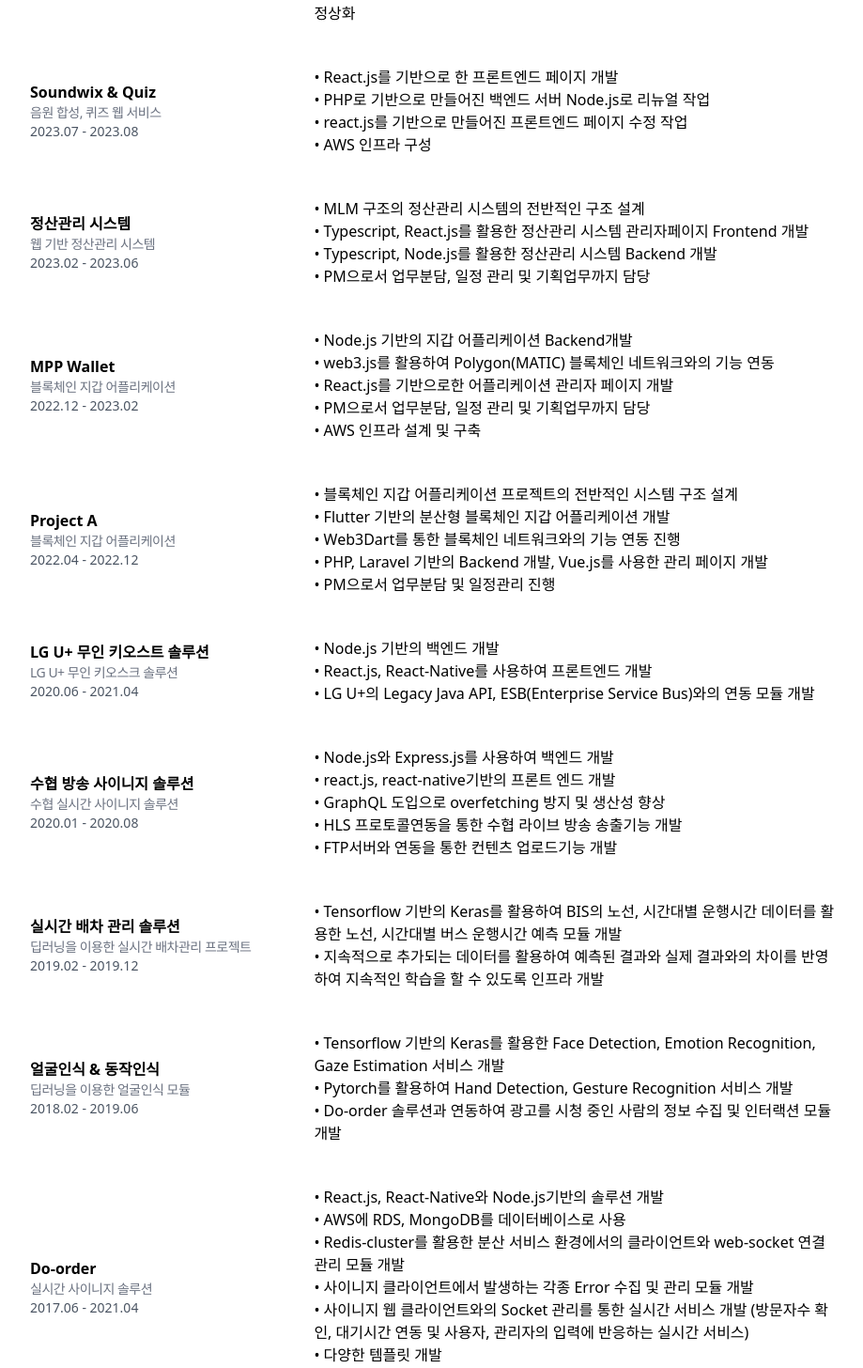
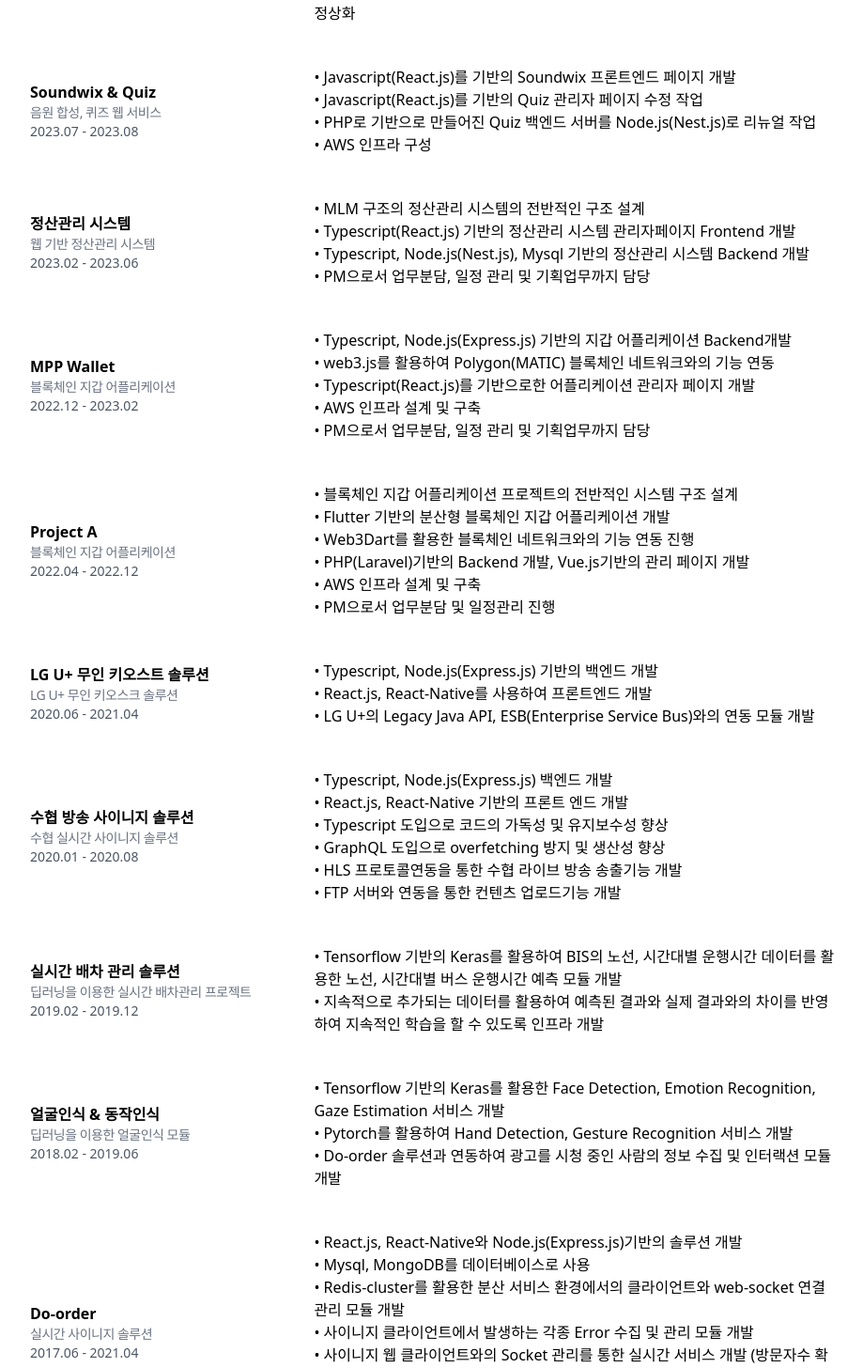
Before and after one commit to sedna99/portfolio, a React (Vite) app: page / in a window 1280 px wide. Shown: the part 3366-4822 px from the top of the page at 94% size, without its empty margins (176-1095 px from the left). Built offline with nearby package versions, Linux system fonts and the light colour scheme.

Commit message:
Fix: 프로젝트 내용들 다듬기

```diff
--- a/src/sections/Projects.tsx
+++ b/src/sections/Projects.tsx
@@ -77,9 +77,9 @@
     date: "2023.07 - 2023.08",
     subname: "음원 합성, 퀴즈 웹 서비스",
     descriptions: [
-      "React.js를 기반으로 한 프론트엔드 페이지 개발",
-      "PHP로 기반으로 만들어진 백엔드 서버 Node.js로 리뉴얼 작업",
-      "react.js를 기반으로 만들어진 프론트엔드 페이지 수정 작업",
+      "Javascript(React.js)를 기반의 Soundwix 프론트엔드 페이지 개발",
+      "Javascript(React.js)를 기반의 Quiz 관리자 페이지 수정 작업",
+      "PHP로 기반으로 만들어진 Quiz 백엔드 서버를 Node.js(Nest.js)로 리뉴얼 작업",
       "AWS 인프라 구성",
     ],
   },
@@ -89,8 +89,8 @@
     subname: "웹 기반 정산관리 시스템",
     descriptions: [
       "MLM 구조의 정산관리 시스템의 전반적인 구조 설계",
-      "Typescript, React.js를 활용한 정산관리 시스템 관리자페이지 Frontend 개발",
-      "Typescript, Node.js를 활용한 정산관리 시스템 Backend 개발",
+      "Typescript(React.js) 기반의 정산관리 시스템 관리자페이지 Frontend 개발",
+      "Typescript, Node.js(Nest.js), Mysql 기반의 정산관리 시스템 Backend 개발",
       "PM으로서 업무분담, 일정 관리 및 기획업무까지 담당",
     ],
   },
@@ -99,11 +99,11 @@
     date: "2022.12 - 2023.02",
     subname: "블록체인 지갑 어플리케이션",
     descriptions: [
-      "Node.js 기반의 지갑 어플리케이션 Backend개발",
+      "Typescript, Node.js(Express.js) 기반의 지갑 어플리케이션 Backend개발",
       "web3.js를 활용하여 Polygon(MATIC) 블록체인 네트워크와의 기능 연동",
-      "React.js를 기반으로한 어플리케이션 관리자 페이지 개발",
+      "Typescript(React.js)를 기반으로한 어플리케이션 관리자 페이지 개발",
+      "AWS 인프라 설계 및 구축",
       "PM으로서 업무분담, 일정 관리 및 기획업무까지 담당",
-      "AWS 인프라 설계 및 구축",
     ],
   },
   {
@@ -113,8 +113,9 @@
     descriptions: [
       "블록체인 지갑 어플리케이션 프로젝트의 전반적인 시스템 구조 설계",
       "Flutter 기반의 분산형 블록체인 지갑 어플리케이션 개발",
-      "Web3Dart를 통한 블록체인 네트워크와의 기능 연동 진행",
-      "PHP, Laravel 기반의 Backend 개발, Vue.js를 사용한 관리 페이지 개발",
+      "Web3Dart를 활용한 블록체인 네트워크와의 기능 연동 진행",
+      "PHP(Laravel)기반의 Backend 개발, Vue.js기반의 관리 페이지 개발",
+      "AWS 인프라 설계 및 구축",
       "PM으로서 업무분담 및 일정관리 진행",
     ],
   },
@@ -123,7 +124,7 @@
     date: "2020.06 - 2021.04",
     subname: "LG U+ 무인 키오스크 솔루션",
     descriptions: [
-      "Node.js 기반의 백엔드 개발",
+      "Typescript, Node.js(Express.js) 기반의 백엔드 개발",
       "React.js, React-Native를 사용하여 프론트엔드 개발",
       "LG U+의 Legacy Java API, ESB(Enterprise Service Bus)와의 연동 모듈 개발",
     ],
@@ -133,11 +134,12 @@
     date: "2020.01 - 2020.08",
     subname: "수협 실시간 사이니지 솔루션",
     descriptions: [
-      "Node.js와 Express.js를 사용하여 백엔드 개발",
-      "react.js, react-native기반의 프론트 엔드 개발",
+      "Typescript, Node.js(Express.js) 백엔드 개발",
+      "React.js, React-Native 기반의 프론트 엔드 개발",
+      "Typescript 도입으로 코드의 가독성 및 유지보수성 향상",
       "GraphQL 도입으로 overfetching 방지 및 생산성 향상",
       "HLS 프로토콜연동을 통한 수협 라이브 방송 송출기능 개발",
-      "FTP서버와 연동을 통한 컨텐츠 업로드기능 개발",
+      "FTP 서버와 연동을 통한 컨텐츠 업로드기능 개발",
     ],
   },
   {
@@ -164,12 +166,12 @@
     date: "2017.06 - 2021.04",
     subname: "실시간 사이니지 솔루션",
     descriptions: [
-      "React.js, React-Native와 Node.js기반의 솔루션 개발",
-      "AWS에 RDS, MongoDB를 데이터베이스로 사용",
+      "React.js, React-Native와 Node.js(Express.js)기반의 솔루션 개발",
+      "Mysql, MongoDB를 데이터베이스로 사용",
       "Redis-cluster를 활용한 분산 서비스 환경에서의 클라이언트와 web-socket 연결 관리 모듈 개발",
       "사이니지 클라이언트에서 발생하는 각종 Error 수집 및 관리 모듈 개발",
       "사이니지 웹 클라이언트와의 Socket 관리를 통한 실시간 서비스 개발 (방문자수 확인, 대기시간 연동 및 사용자, 관리자의 입력에 반응하는 실시간 서비스)",
-      "다양한 템플릿 개발",
+      "다양한 사이니지 템플릿 개발",
       "이슈 대응 및 서버 관리",
     ],
   },
```
